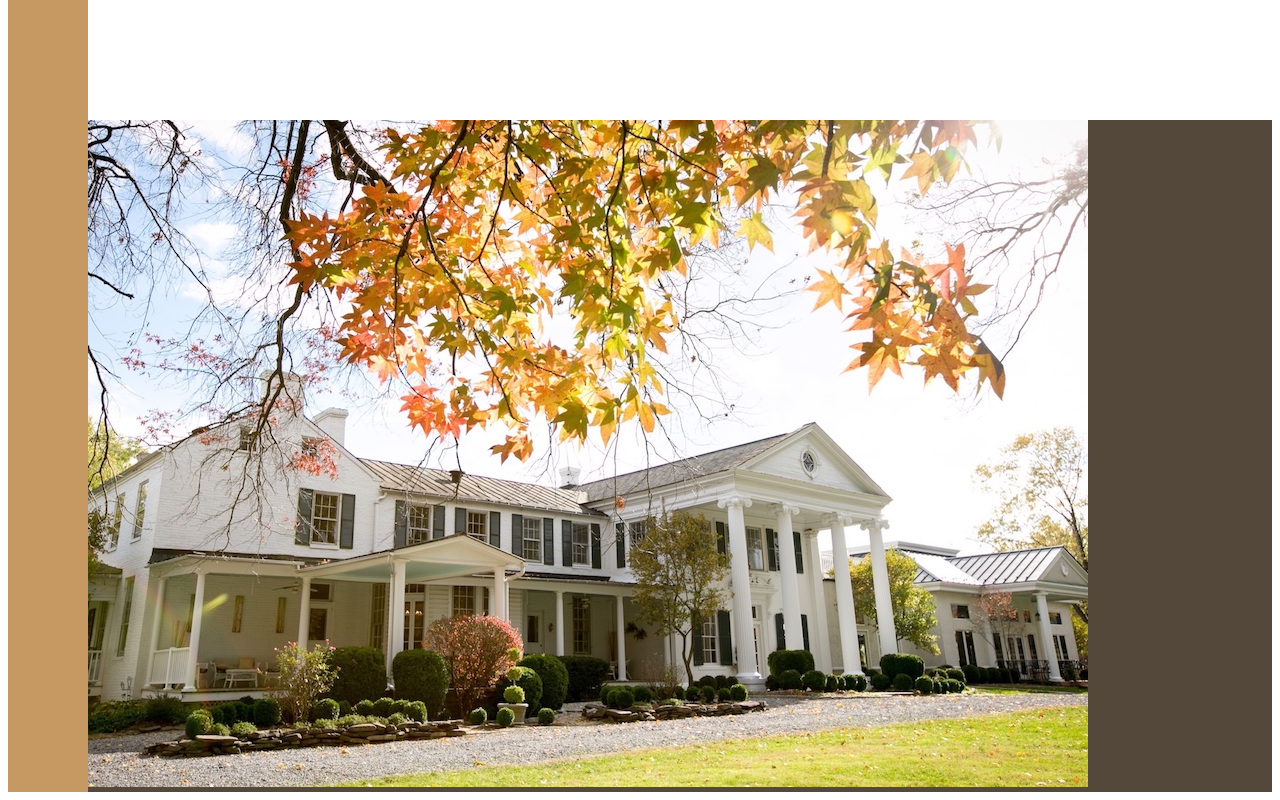
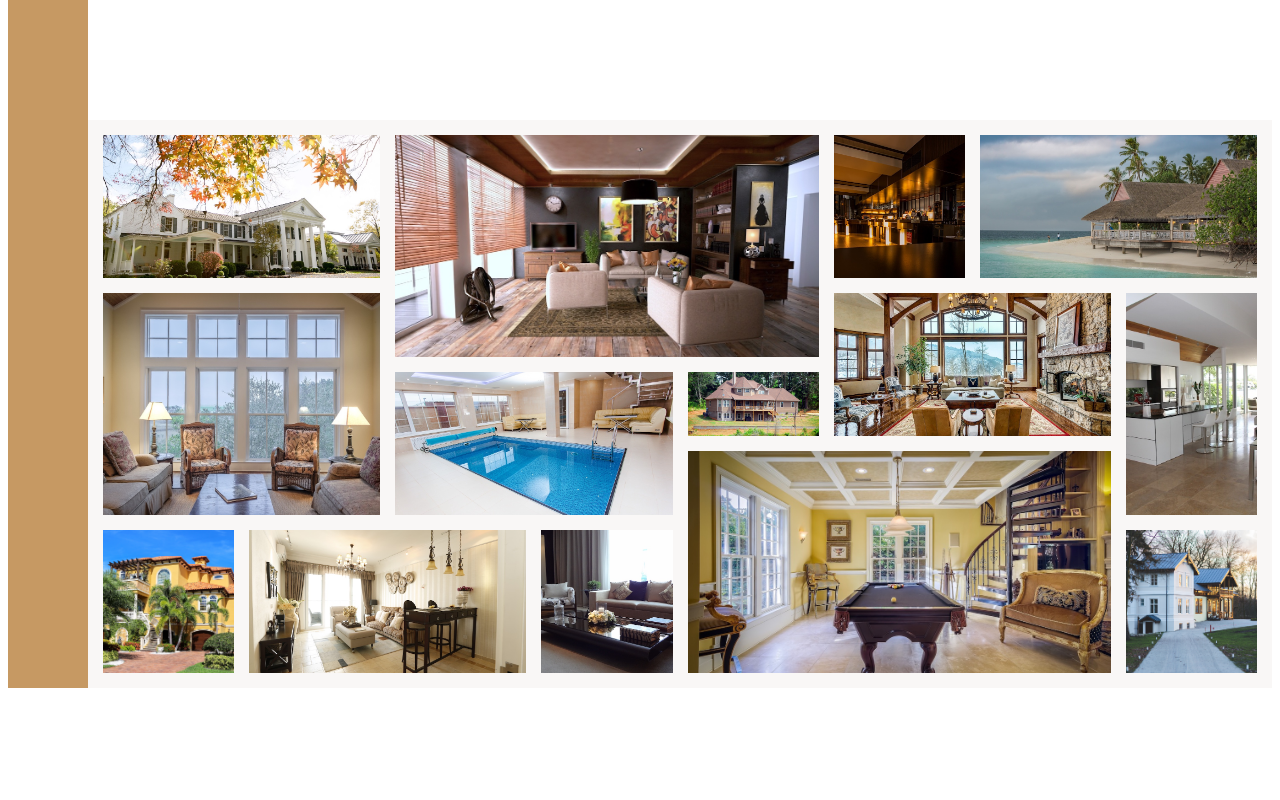
Before and after one commit to ManojSilag/Css_Sandbox, a website: page section3/3(project)/index.html in a window 1280 px wide. Shown: the part 3096-3896 px from the top of the page. After the commit the page ends 3792 px from the top, so only its background shows below. Drawn offline with nearby package versions, Linux system fonts and the light colour scheme.

Commit message:
Building the Gallery - Part 2

```diff
--- a/section3/3(project)/index.html
+++ b/section3/3(project)/index.html
@@ -315,7 +315,57 @@
                 <img src="img/gal-1.jpeg" alt="gallery image 1" class="gallery__img">
             </div>
 
+            <div class="gallery__item gallery__item--2">
+                <img src="img/gal-2.jpeg" alt="gallery image 2" class="gallery__img">
+            </div>
 
+            <div class="gallery__item gallery__item--3">
+                <img src="img/gal-3.jpeg" alt="gallery image 3" class="gallery__img">
+            </div>
+
+            <div class="gallery__item gallery__item--4">
+                <img src="img/gal-4.jpeg" alt="gallery image 4" class="gallery__img">
+            </div>
+
+            <div class="gallery__item gallery__item--5">
+                <img src="img/gal-5.jpeg" alt="gallery image 5" class="gallery__img">
+            </div>
+
+            <div class="gallery__item gallery__item--6">
+                <img src="img/gal-6.jpeg" alt="gallery image 6" class="gallery__img">
+            </div>
+
+            <div class="gallery__item gallery__item--7">
+                <img src="img/gal-7.jpeg" alt="gallery image 7" class="gallery__img">
+            </div>
+
+            <div class="gallery__item gallery__item--8">
+                <img src="img/gal-8.jpeg" alt="gallery image 8" class="gallery__img">
+            </div>
+
+            <div class="gallery__item gallery__item--9">
+                <img src="img/gal-9.jpeg" alt="gallery image 9" class="gallery__img">
+            </div>
+
+            <div class="gallery__item gallery__item--10">
+                <img src="img/gal-10.jpeg" alt="gallery image 10" class="gallery__img">
+            </div>
+
+            <div class="gallery__item gallery__item--11">
+                <img src="img/gal-11.jpeg" alt="gallery image 11" class="gallery__img">
+            </div>
+
+            <div class="gallery__item gallery__item--12">
+                <img src="img/gal-12.jpeg" alt="gallery image 12" class="gallery__img">
+            </div>
+
+            <div class="gallery__item gallery__item--13">
+                <img src="img/gal-13.jpeg" alt="gallery image 13" class="gallery__img">
+            </div>
+
+            <div class="gallery__item gallery__item--14">
+                <img src="img/gal-14.jpeg" alt="gallery image 14" class="gallery__img">
+            </div>
 
         </section>
         <footer class="footer"></footer>
--- a/section3/3(project)/sass/_gallery.scss
+++ b/section3/3(project)/sass/_gallery.scss
@@ -16,6 +16,74 @@
             grid-column: 1 / span 2;
         }
 
+        &--2{
+            grid-row: 1 /span 3;
+            grid-column: 3 / span 3;
+        }
+
+        &--3{
+            grid-row: 1 /span 2;
+            grid-column: 6 / span 1;
+        }
+
+        &--4{
+            grid-row: 1 /span 2;
+            grid-column: 7 / span 2;
+        }
+
+        &--5{
+            grid-row: 3 /span 3;
+            grid-column: 1 / span 2;
+        }
+
+        &--6{
+            grid-row: 4 /span 2;
+            grid-column: 3 / span 2;
+        }
+
+        &--7{
+            grid-row: 4 /span 1;
+            grid-column: 5 / span 1;
+        }
+
+        &--8{
+            grid-row: 3 /span 2;
+            grid-column: 6 / span 2;
+        }
+
+        &--9{
+            grid-row: 3 /span 3;
+            grid-column: 8 / span 1;
+        }
+
+        &--10{
+            grid-row: 6 /span 2;
+            grid-column: 1 / span 1;
+        }
+
+        &--11{
+            grid-row: 6 /span 2;
+            grid-column: 2 / span 2;
+        }
+
+        &--12{
+            grid-row: 6 /span 2;
+            grid-column: 4 / span 1;
+        }
+
+        &--13{
+            grid-row: 5 /span 3;
+            grid-column: 5 / span 3;
+        }
+
+        &--14{
+            grid-row: 6 /span 2;
+            grid-column: 8 / span 1;
+        }
+
+
+
+
 
     }
 
```
Also changed, not shown: section3/3(project)/css/style.css.
